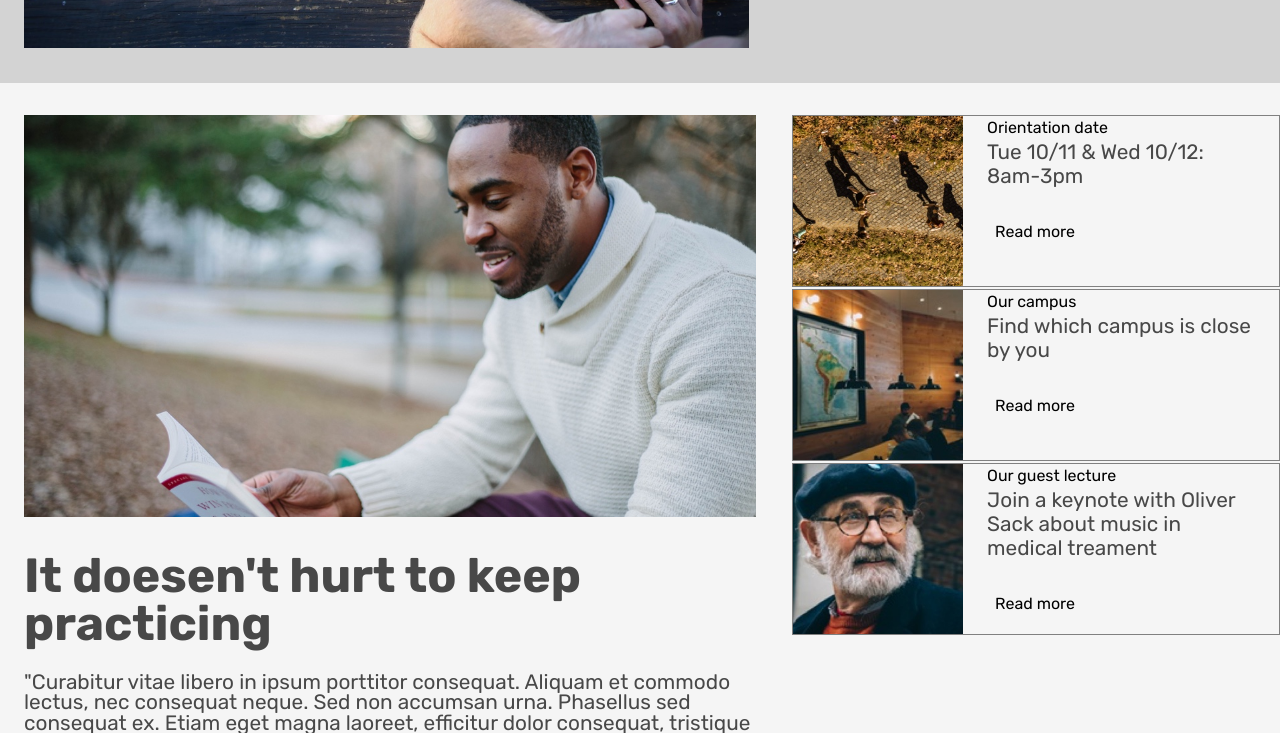
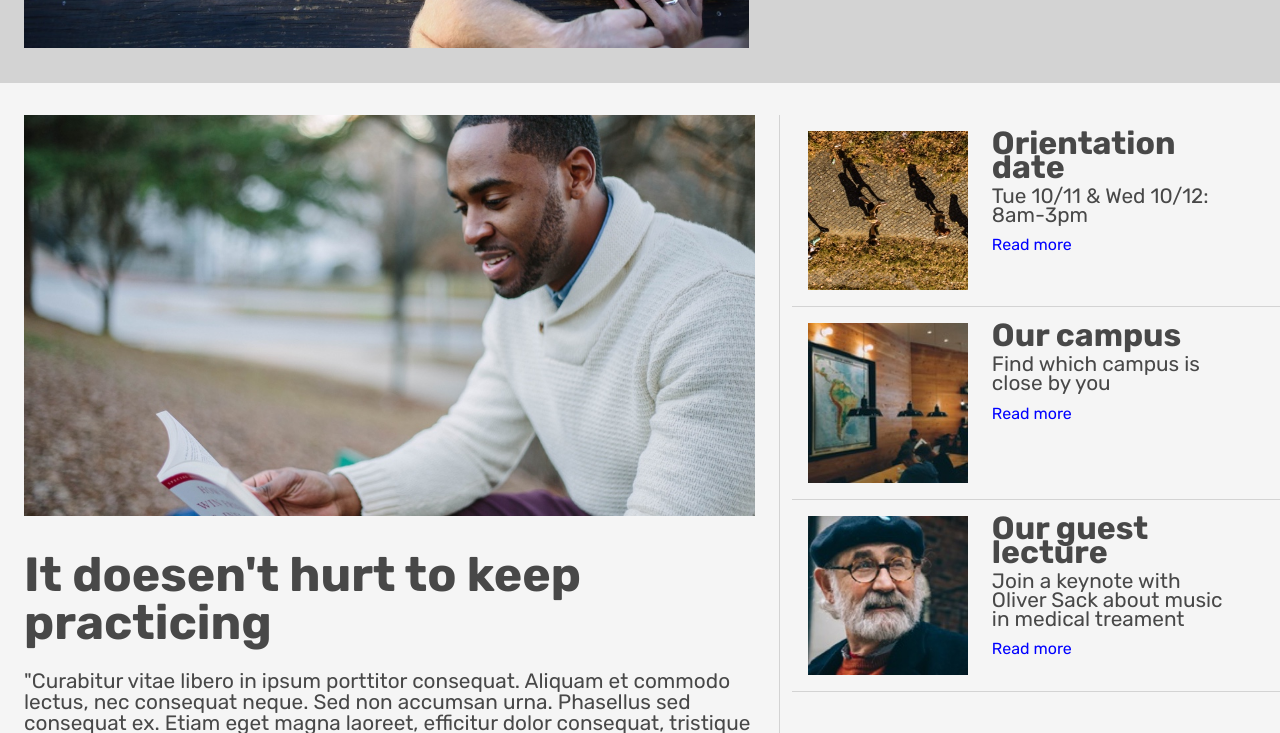
Before and after one commit to Spremuta/colmar-academy, a plain HTML site: page index.html in a window 1280 px wide. Shown: the part 584-1317 px from the top of the page. Drawn offline with Linux system fonts and the light colour scheme.

Commit message:
only adjust some info section

```diff
--- a/index.html
+++ b/index.html
@@ -51,7 +51,7 @@
             <!--info-->
 
             <div class="block">
-                <div class="main-info">
+                <div class="main-info" id="practice">
                     <img src="resources/media/images/information-main.jpg">
                     <h2>It doesen't hurt to keep practicing</h2>
                     <p>"Curabitur vitae libero in ipsum porttitor consequat. Aliquam et commodo lectus, nec consequat neque. Sed non accumsan urna. Phasellus sed consequat ex. Etiam eget magna laoreet, efficitur dolor consequat, tristique ligula."</p>
--- a/resources/style.css
+++ b/resources/style.css
@@ -140,7 +140,10 @@ h2 {
 p {
     font-size: 1.3rem;
     opacity: 0.7;
-    margin-bottom: 24px;
+}
+
+#practice {
+    border-right: 1px solid lightgrey;
 }
 
 .other-info {
@@ -150,7 +153,25 @@ p {
 
 .info {
     display: inline-flex;
-    border: 1px solid grey;
+    border-bottom: 1px solid lightgrey;
+    padding: 16px;
+}
+
+.info h4 {
+    font-size: 2rem;
+    opacity: 0.7;
+    font-weight: bold;
+    padding-bottom: 8px;
+}
+
+.info p {
+    line-height: 1.2rem;
+    padding-bottom: 8px;
+}
+
+.info a {
+    color: blue;
+    padding: 0;
 }
 
 .info img {
```
